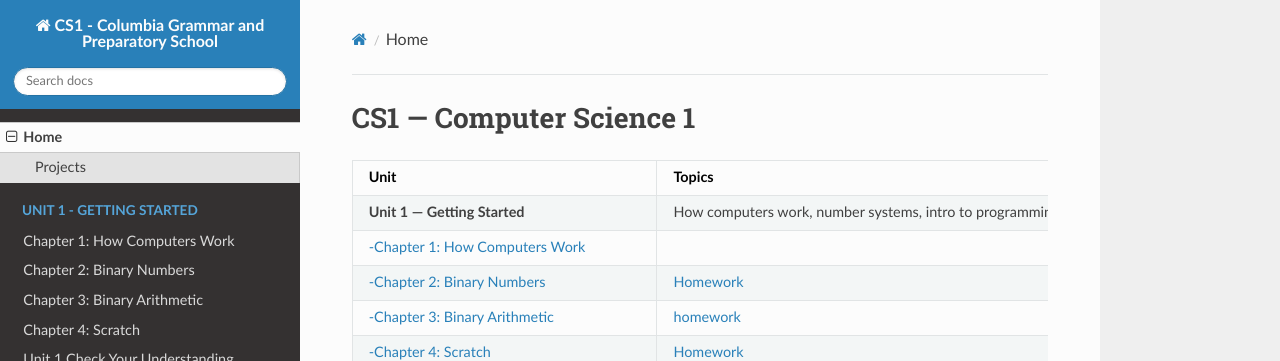
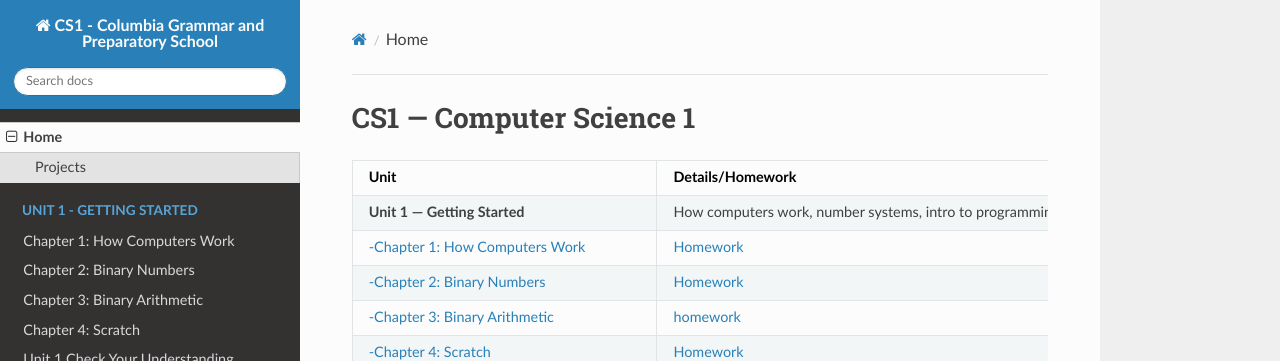
Before and after one commit to kjergens/cs1-site, an MkDocs documentation site: the page built from docs/index.md, in a window 1280 px wide and 1295 px high. Shown: the top 361 px of the window. Built offline with MkDocs 1.6.1, drawn with Linux system fonts in a browser that asks for light colours; nearby versions of some CDN libraries.

Commit message:
insert HW1

```diff
--- a/docs/index.md
+++ b/docs/index.md
@@ -1,9 +1,9 @@
 # CS1 — Computer Science 1
 
-| Unit | Topics |
+| Unit | Details/Homework |
 |---|---|
 | **Unit 1 — Getting Started**| How computers work, number systems, intro to programming |
-|     [    -Chapter 1: How Computers Work](unit1/notes_01_how_computers_work.md)|
+|     [    -Chapter 1: How Computers Work](unit1/notes_01_how_computers_work.md)| [Homework](nit1/notes_01_how_computers_work.md#homework)
 |     [    -Chapter 2: Binary Numbers](unit1/notes_02_binary_numbers.md)|[Homework](unit1/notes_02_binary_numbers.md#homework)
 |     [    -Chapter 3: Binary Arithmetic](unit1/notes_03_binary_operations.md)|[homework ](unit1/notes_03_binary_operations.md#homework)
 |     [    -Chapter 4: Scratch](unit1/notes_04_scratch.md)|[Homework](unit1/notes_04_scratch.md#homework )
```
